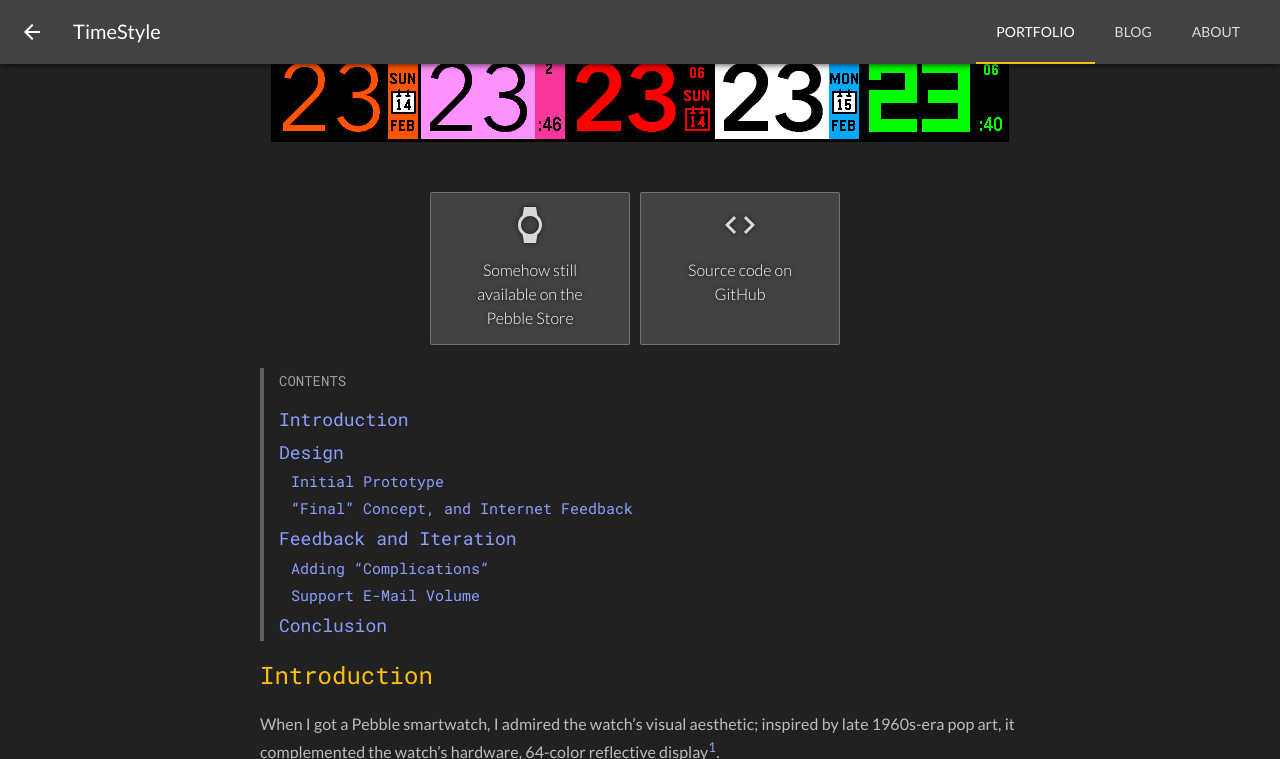
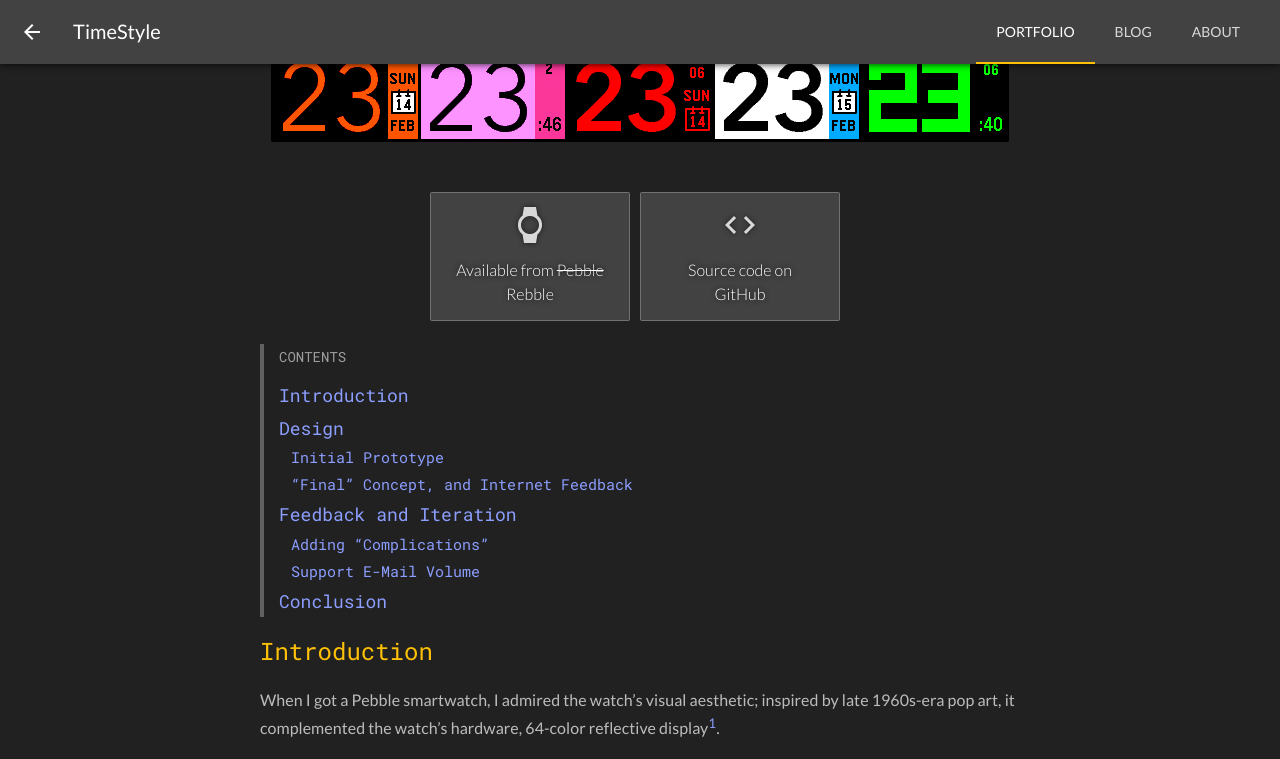
Before and after one commit to tilden/tilden.github.io, a Jekyll site: the page built from projects/timestyle.md, in a window 1280 px wide and 900 px high, scrolled down 855 px, cut to the strip 0-759 px from the top of the window. Built offline with Jekyll 4.4.1, drawn with Linux system fonts in a browser that asks for light colours.

Commit message:
Minor text updates

```diff
--- a/projects/timestyle.md
+++ b/projects/timestyle.md
@@ -14,9 +14,9 @@
 ![Collage of Timestyle screenshots](/images/projects/timestyle/collage.png)
 
 <div class="buttons">
-  <a href="https://apps.getpebble.com/en_US/application/55a5c024f4510f794c000071" class="glass_effect">
+  <a href="https://apps.rebble.io/en_US/application/55a5c024f4510f794c000071" class="glass_effect">
     <i class="material-icons">watch</i>
-    Somehow still available on the Pebble Store
+    Available from <del>Pebble</del> Rebble
   </a>
 	<a href="https://github.com/freakified/TimeStylePebble" class="glass_effect">
     <i class="material-icons">code</i>
```
Also changed, not shown: about.md (+1 -1 lines).
